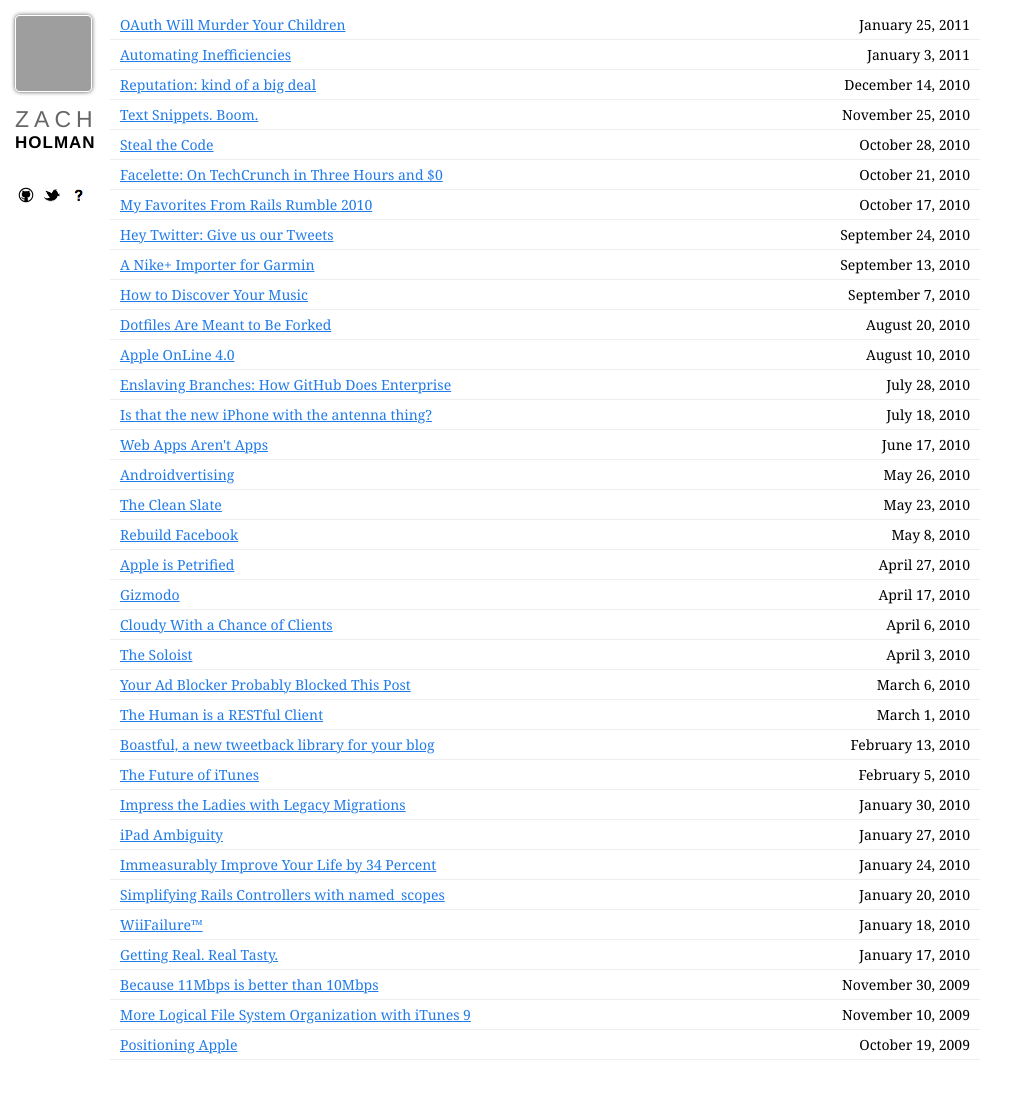
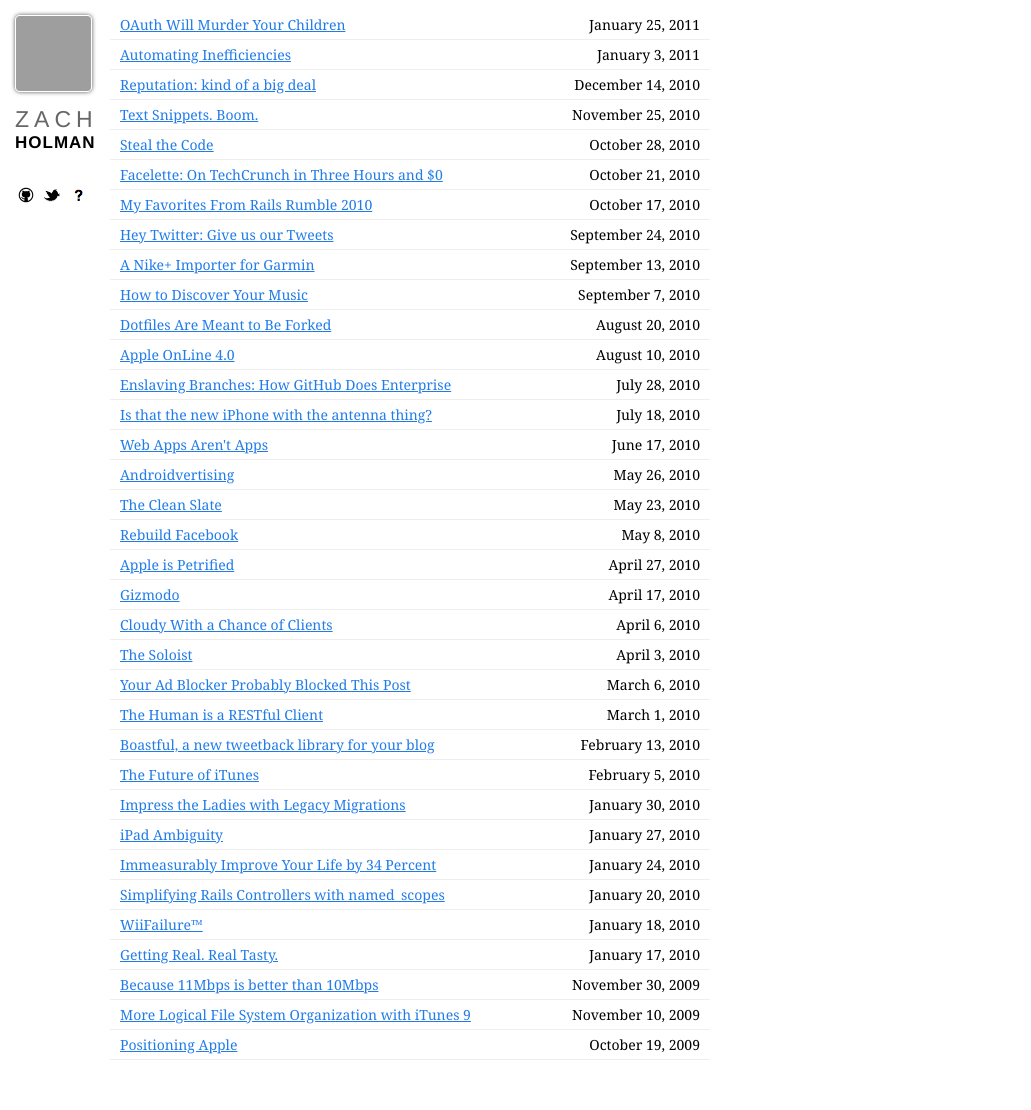
Before and after one commit to broccolini/designertocoder.github.com, a Jekyll site: the page built from index.html, in a window 1280 px wide. Shown: the whole page, without its empty margins (0-1031 px from the left). Built offline with Jekyll 4.4.1, drawn with Linux system fonts in a browser that asks for light colours; nearby versions of some CDN libraries; Markdown is read by kramdown in place of the engine named in the settings; grey boxes are pictures that could not be loaded.

Commit message:
constrain the width

```diff
--- a/css/styles.css
+++ b/css/styles.css
@@ -25,7 +25,7 @@
 }
 .content{
   margin-left: 110px;
-  margin-right: 300px;
+  width: 600px;
   margin-bottom: 50px;
 }
 .related{
```
